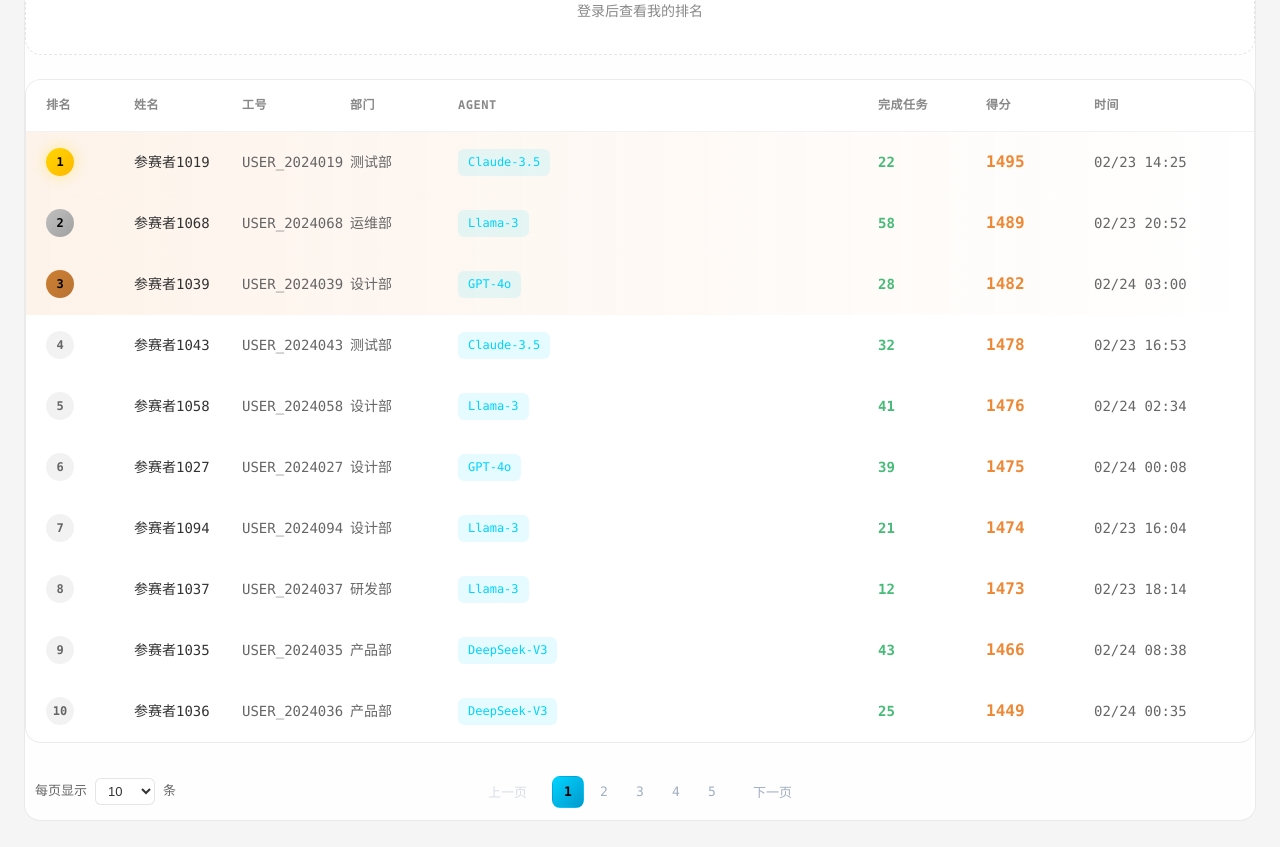
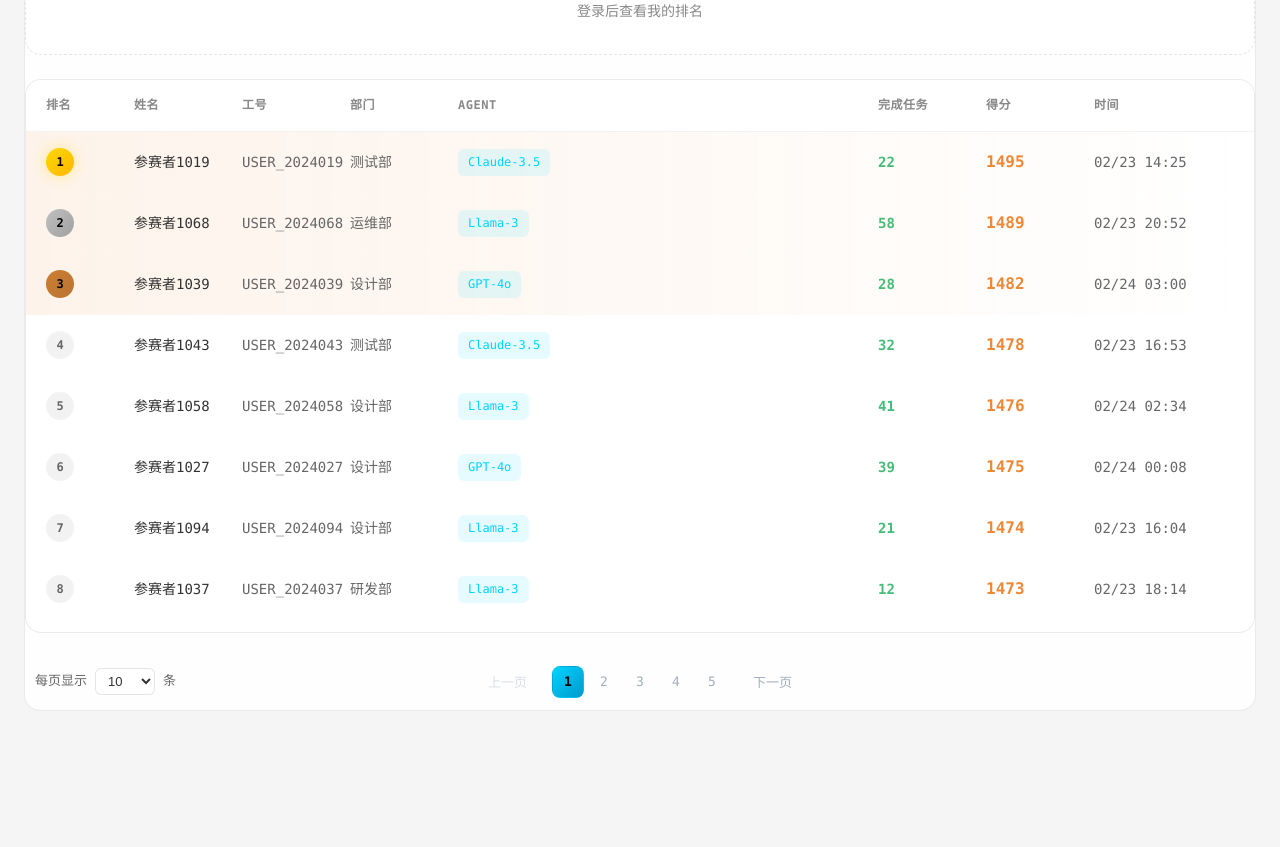
Before and after one commit to Cogather/AgentContestFrontend, a Vue app: page / in a window 1280 px wide. Shown: the part 1360-2207 px from the top of the page. After the commit the page ends 2103 px from the top, so only its background shows below. Built offline with nearby package versions, Linux system fonts and the light colour scheme; no server answers.

Commit message:
Update RankingBoard.vue

```diff
--- a/src/components/RankingBoard.vue
+++ b/src/components/RankingBoard.vue
@@ -488,8 +488,29 @@ onUnmounted(() => {
 }
 
 .table-body {
-  /* 移除固定高度，让内容自然撑开 */
-  min-height: 200px;
+  max-height: 500px;
+  overflow-y: auto;
+  /* 自定义滚动条样式 */
+  scrollbar-width: thin;
+  scrollbar-color: rgba(255, 127, 80, 0.3) rgba(0, 0, 0, 0.05);
+}
+
+.table-body::-webkit-scrollbar {
+  width: 6px;
+}
+
+.table-body::-webkit-scrollbar-track {
+  background: rgba(0, 0, 0, 0.05);
+  border-radius: 3px;
+}
+
+.table-body::-webkit-scrollbar-thumb {
+  background: rgba(255, 127, 80, 0.3);
+  border-radius: 3px;
+}
+
+.table-body::-webkit-scrollbar-thumb:hover {
+  background: rgba(255, 127, 80, 0.5);
 }
 
 .table-row {
```
